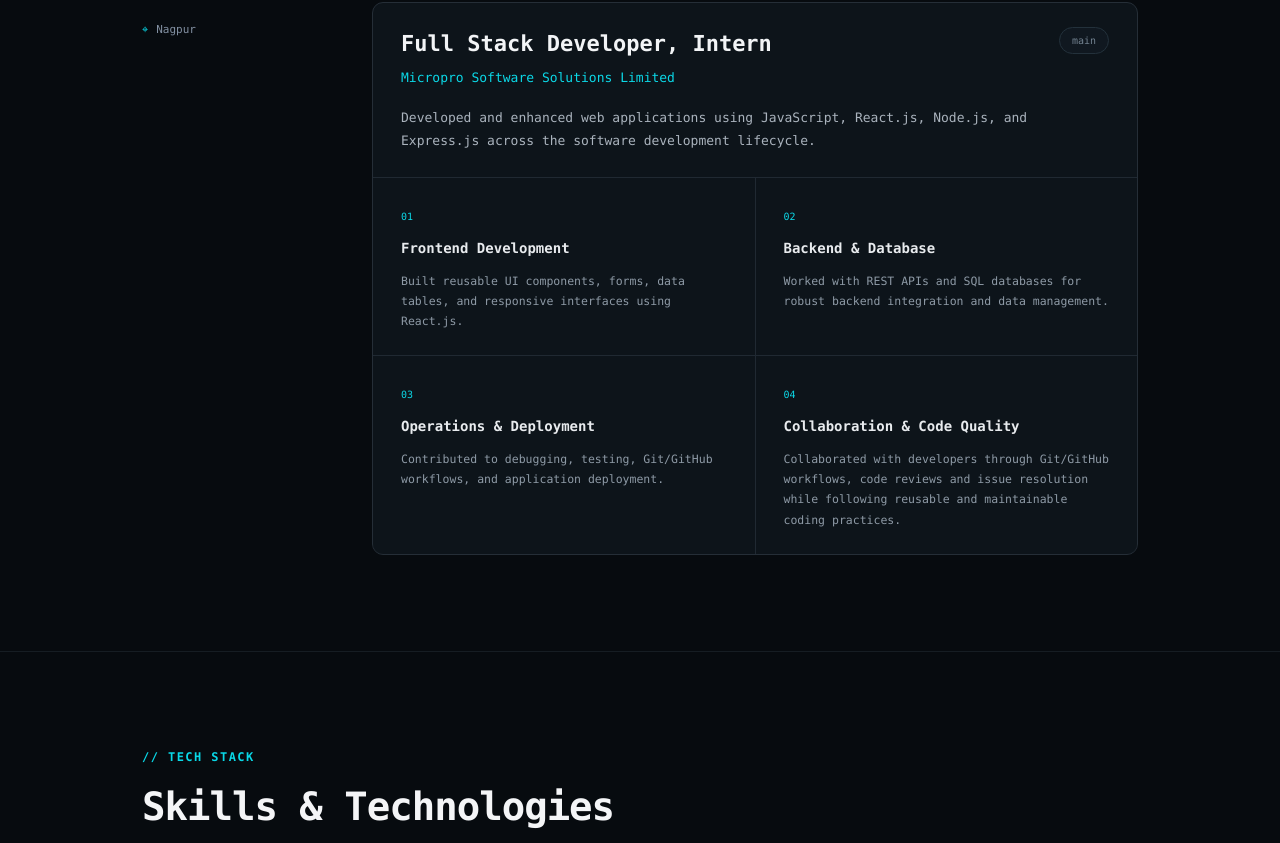
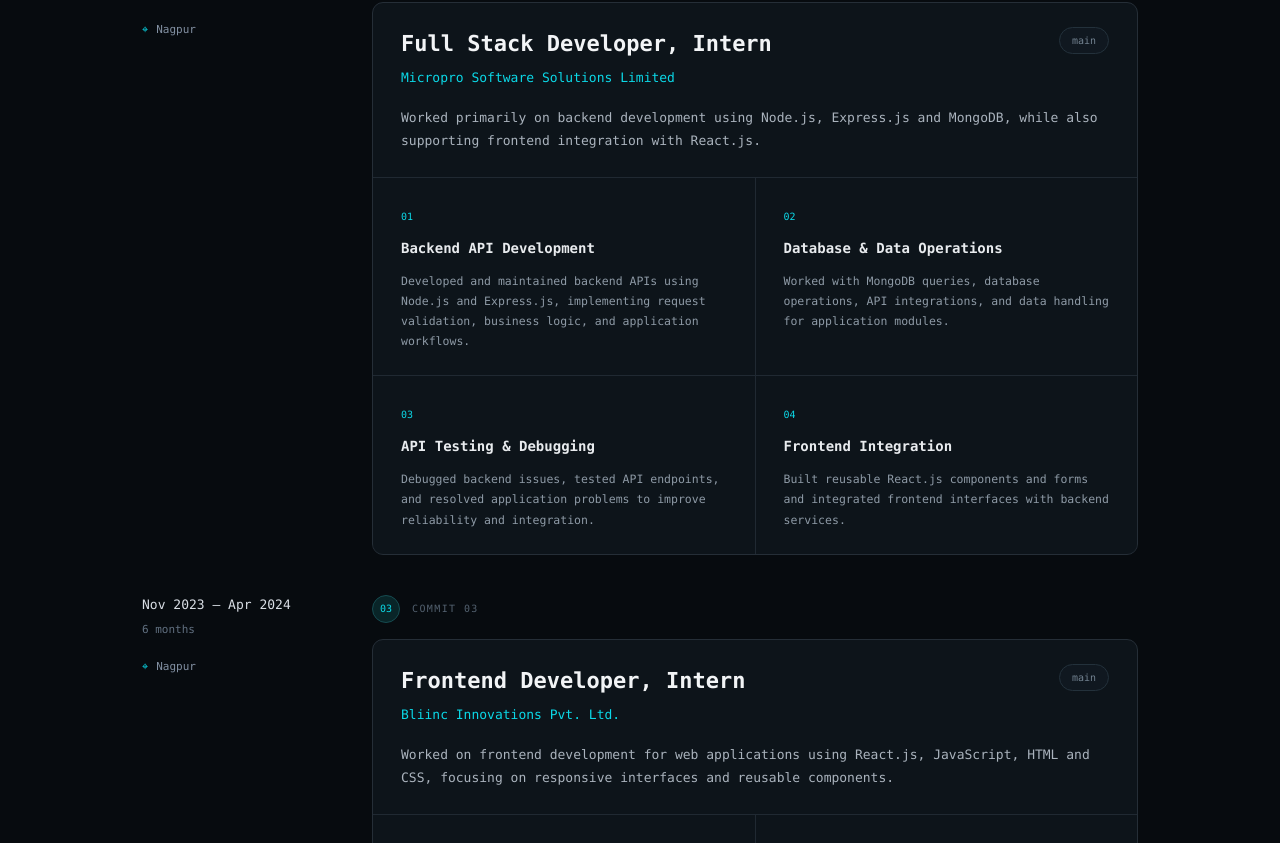
Before and after one commit to rahul-kapgate/My-Protfolio, a React (Vite) app: page / in a window 1280 px wide. Shown: the part 3577-4420 px from the top of the page. Built offline with nearby package versions, Linux system fonts and the light colour scheme.

Commit message:
feat: add AWS icon SVG and update Experience and Skills components for improved content and structure

```diff
--- a/src/components/Experience.jsx
+++ b/src/components/Experience.jsx
@@ -60,32 +60,60 @@
     role: "Full Stack Developer, Intern",
     company: "Micropro Software Solutions Limited",
     description:
-      "Developed and enhanced web applications using JavaScript, React.js, Node.js, and Express.js across the software development lifecycle.",
+      "Worked primarily on backend development using Node.js, Express.js and MongoDB, while also supporting frontend integration with React.js.",
+
+    work: [
+      {
+        number: "01",
+        title: "Backend API Development",
+        description:
+          "Developed and maintained backend APIs using Node.js and Express.js, implementing request validation, business logic, and application workflows.",
+      },
+      {
+        number: "02",
+        title: "Database & Data Operations",
+        description:
+          "Worked with MongoDB queries, database operations, API integrations, and data handling for application modules.",
+      },
+      {
+        number: "03",
+        title: "API Testing & Debugging",
+        description:
+          "Debugged backend issues, tested API endpoints, and resolved application problems to improve reliability and integration.",
+      },
+      {
+        number: "04",
+        title: "Frontend Integration",
+        description:
+          "Built reusable React.js components and forms and integrated frontend interfaces with backend services.",
+      },
+    ],
+
+    metrics: [],
+  },
+
+  {
+    id: "03",
+    period: "Nov 2023 — Apr 2024",
+    duration: "6 months",
+    location: "Nagpur",
+    role: "Frontend Developer, Intern",
+    company: "Bliinc Innovations Pvt. Ltd.",
+    description:
+      "Worked on frontend development for web applications using React.js, JavaScript, HTML and CSS, focusing on responsive interfaces and reusable components.",
 
     work: [
       {
         number: "01",
         title: "Frontend Development",
         description:
-          "Built reusable UI components, forms, data tables, and responsive interfaces using React.js.",
+          "Developed responsive and reusable frontend components using React.js, JavaScript, HTML and CSS with a focus on clean and consistent user interfaces.",
       },
       {
         number: "02",
-        title: "Backend & Database",
+        title: "API Integration & UI Debugging",
         description:
-          "Worked with REST APIs and SQL databases for robust backend integration and data management.",
-      },
-      {
-        number: "03",
-        title: "Operations & Deployment",
-        description:
-          "Contributed to debugging, testing, Git/GitHub workflows, and application deployment.",
-      },
-      {
-        number: "04",
-        title: "Collaboration & Code Quality",
-        description:
-          "Collaborated with developers through Git/GitHub workflows, code reviews and issue resolution while following reusable and maintainable coding practices.",
+          "Integrated APIs, handled forms and validations, and contributed to UI debugging, testing and Git/GitHub workflows.",
       },
     ],
 
--- a/src/components/Skills.jsx
+++ b/src/components/Skills.jsx
@@ -118,7 +118,7 @@
     skills: [
       {
         name: "AWS",
-        icon: "https://cdn.simpleicons.org/amazonwebservices/FF9900",
+        icon: "/icons/aws.svg",
       },
       {
         name: "Docker",
```
Also changed, not shown: public/icons/aws.svg (added).
